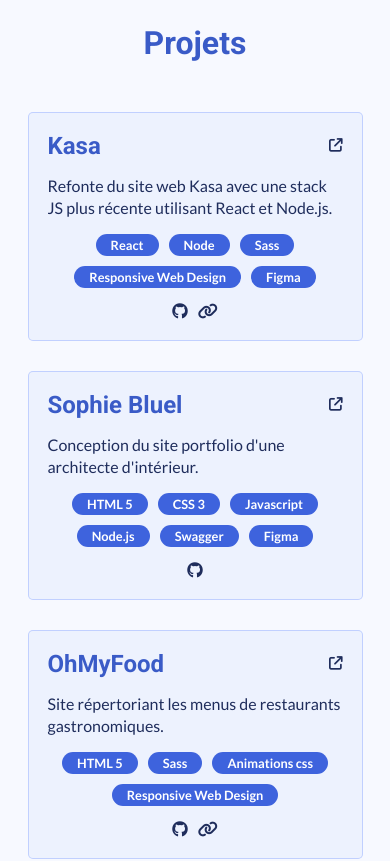
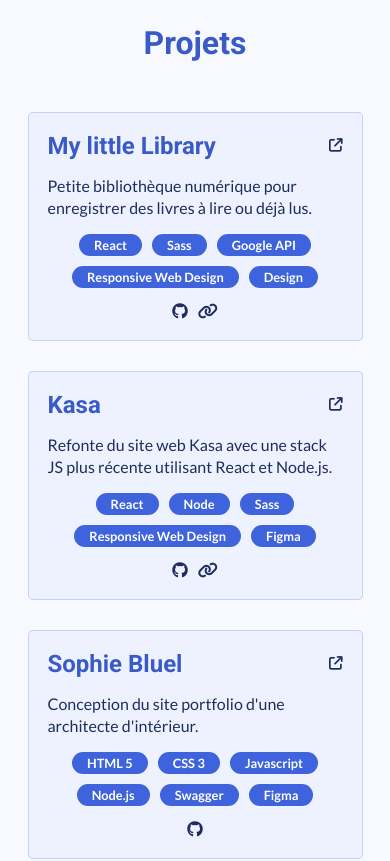
Before and after one commit to AlexDDevv/Portfolio-v2, a React (Vite) app in the folder Portfolio/: page / in a window 390 px wide. Shown: the part 1620-2481 px from the top of the page. Built offline with nearby package versions, Linux system fonts and the light colour scheme.

Commit message:
change picture, add new project and his datas and modif responsive

```diff
--- a/Portfolio/src/assets/sass/_settings.scss
+++ b/Portfolio/src/assets/sass/_settings.scss
@@ -95,10 +95,13 @@ body.antiScroll {
 }
 @media screen and (max-width: 768px) {
     body {
-        padding: 20px;
+        padding: 20px 30px;
     }
 }
 @media screen and (max-width: 425px) {
+    body {
+        padding: 20px;
+    }
     .skills, .projects, .contact {
         font-size: 2rem;
     }
--- a/Portfolio/src/assets/sass/components/_header.scss
+++ b/Portfolio/src/assets/sass/components/_header.scss
@@ -20,7 +20,7 @@
         padding: 10px;
         @include center;
 
-        @media screen and (max-width: 768px) {
+        @media screen and (max-width: 800px) {
             height: 45px;
             width: 45px;
         }
@@ -34,8 +34,8 @@
             font-size: 1.5rem;
             font-weight: 700;
 
-            @media screen and (max-width: 768px) {
-                font-size: 1rem;
+            @media screen and (max-width: 800px) {
+                font-size: 1.2rem;
             }
         }
     }
--- a/Portfolio/src/assets/sass/components/_modal.scss
+++ b/Portfolio/src/assets/sass/components/_modal.scss
@@ -32,6 +32,7 @@
         gap: 50px;
 
         .content-img {
+            display: flex;
             width: 80%;
 
             img {
--- a/Portfolio/src/data/dataProject.json
+++ b/Portfolio/src/data/dataProject.json
@@ -1,6 +1,23 @@
 [
     {
         "id": 1,
+        "title": "My little Library",
+        "presentation": "Bibliothèque numérique permettant de chercher des livres, d'enregistrer ceux que l'on a déjà lu ou que l'on souhaite lire.",
+        "description": "Petite bibliothèque numérique pour enregistrer des livres à lire ou déjà lus.",
+        "objectif": "Aimant beaucoup lire, j'ai souhaité créer un projet autour de la lecture, qui pourrait me servir à garder une trace de tous les livres que j'ai lu ou d'avoir une liste de ceux que j'aimerais lire. J'ai mis à contribution les compétences que j'ai acquises durant ma formation, notamment React. J'ai utilisé l'API Google Books pour récupérer les données. Ce projet m'a aussi permis de travailler ma créativité, ayant fait le design moi-même. Plusieurs fonctionnalités seront rajoutées dans le futur.",
+        "techno": [
+            "React",
+            "Sass",
+            "Google API",
+            "Responsive Web Design",
+            "Design"
+        ],
+        "repo": "https://github.com/AlexDDevv/My-library",
+        "website": "https://my-little-library.vercel.app/",
+        "cover": "/MyLittleLibrary.webp"
+    },
+    {
+        "id": 2,
         "title": "Kasa",
         "presentation": "Agence de location d'appartements entre particuliers depuis près de 10 ans, un des leaders du marché en France.",
         "description": "Refonte du site web Kasa avec une stack JS plus récente utilisant React et Node.js.",
@@ -17,7 +34,7 @@
         "cover": "/Kasa.webp"
     },
     {
-        "id": 2,
+        "id": 3,
         "title": "Sophie Bluel",
         "presentation": "Agence web ArchiWebos travaillant sur la conception du site portfolio d'une architecte d'intérieur.",
         "description": "Conception du site portfolio d'une architecte d'intérieur.",
@@ -32,21 +49,5 @@
         ],
         "repo": "https://github.com/AlexDDevv/P6-Portefolio-Sophie-Bluel",
         "cover": "/Sophie-Bluel.webp"
-    },
-    {
-        "id": 3,
-        "title": "OhMyFood",
-        "presentation": "Jeune startup présente à New York, souhaite faire sa place à Paris et s'imposer sur le marché de la restauration.",
-        "description": "Site répertoriant les menus de restaurants gastronomiques.",
-        "objectif": "J'ai intégré cette startup en tant que développeur junior, et je devais créer le site à l'aide des maquettes fournies par l'équipe UX designer. J'ai conçu le projet en 'mobile first', c'est à dire prioriser et optimiser l'expérience utilisateur sur les appareils mobiles, en garantissant une expérience fluide et réactive sur tout type d'appareil. Pour améliorer l'intéractivité du site, j'ai intégré plusieurs animations fluides et naturelles, rendant une immersion et une utilisation agréable du site.",
-        "techno": [
-            "HTML 5",
-            "Sass",
-            "Animations css",
-            "Responsive Web Design"
-        ],
-        "repo": "https://github.com/AlexDDevv/P4-OhMyFood",
-        "website": "https://p4-oh-my-food.vercel.app/",
-        "cover": "/OhMyFood.webp"
     }
 ]
```
Also changed, not shown: Portfolio/public/MyLittleLibrary.webp (added), Portfolio/src/assets/img/portrait.webp.
